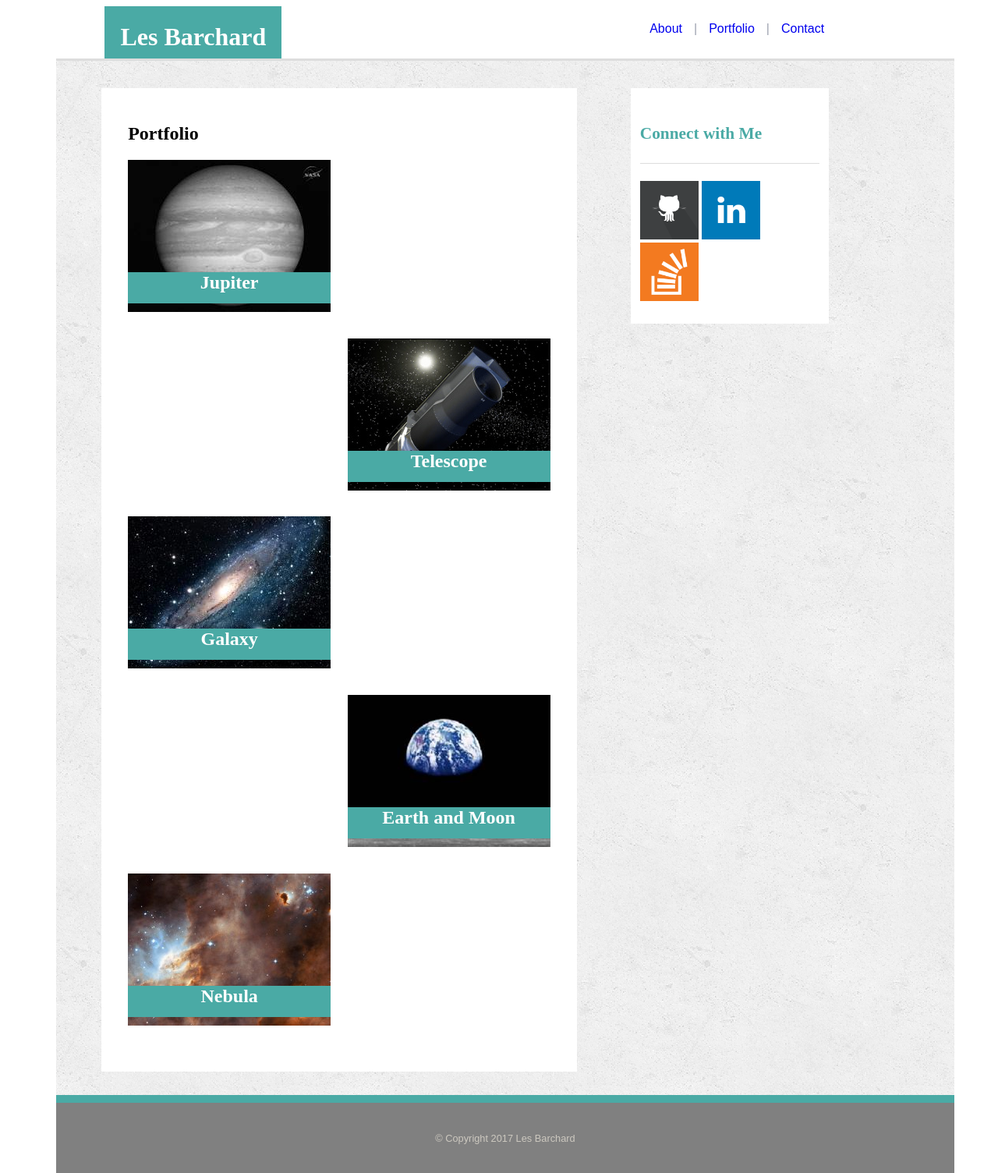
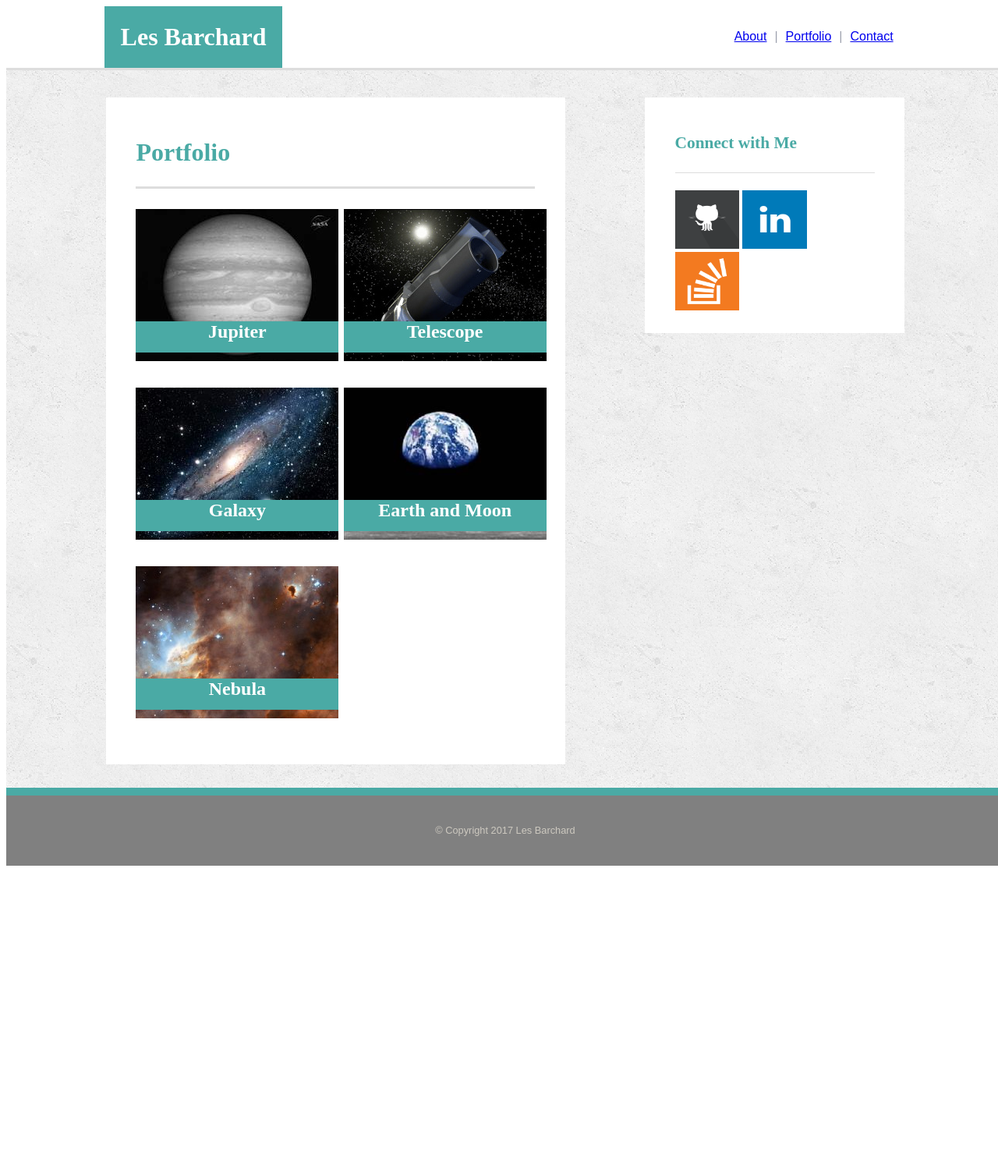
Before and after one commit to lbarchard/Responsive-Portfolio, a PHP site: page /portfolio.html in a window 1280 px wide. Shown: the whole page at 78% size. After the commit the page ends 1110 px from the top, so only its background shows below. Run offline with PHP 8.4, Linux system fonts and the light colour scheme.

Commit message:
cleaned code up to make it more readable and reusable

```diff
--- a/assets/style.css
+++ b/assets/style.css
@@ -1,44 +1,119 @@
+/*The header*/
+
 header {
-	margin-right: 17%;
-	margin-left: 10%;
+	padding-right: 10%;
+	padding-left: 10%;
 }
+
 
 .myName {
 	float: left;
+	padding-left: 2%;
+	padding-right: 2%;
+
+}
+
+.imageLabel {
+	height: 40px;
+	position: relative;
+	bottom: 75px;
+	width: 260px;
+}
+
+.strongText {
 	color: white;
 	background-color: #4aaaa5;
-	padding-left: 20px;
-	padding-right: 20px;
 	text-align: center;
 }
+
+
 
 nav {
 	float: right;
 	position: relative;
-	top: 20px;
+	top: 30px;
 	color: #9da1ae;
 	font-family: Arial;
 }
 
 .space {
-	padding-right: 15px;
-	padding-left: 15px;
+	margin-right: 10px;
+	margin-left: 10px;
 }
+/*End the header*/
+
+
+/*The main body*/
+main {
+	position: absolute;
+	top: 87px;
+	border-top: 3px solid #dddddd;
+	background-image: url("../images/concrete.png");
+	width: 100%;
+}
+
 
 article {
 	float: left;
 	background-color: white;
-	width: 47%;
-	margin-left: 5%;
+	width: 40%;
 	margin-top: 35px;
-	margin-right: 3%;
 	margin-bottom: 30px;
+
+	margin-left: 10%;
 	padding-left: 3%;
 	padding-right: 3%;
 	padding-top: 25px;
 	padding-bottom: 25px;
 }
 
+aside {
+	float: right;
+	background-color: white;
+	width: 20%;
+	margin-top: 35px;
+	margin-bottom: 30px;
+	margin-right: 10%;
+	padding-left: 3%;
+	padding-right: 3%;
+	padding-top: 25px;
+	padding-bottom: 25px;
+
+}
+
+.picture {
+	float: left;
+	padding-right: 25px;
+}
+
+.bodyTitle {
+	color: #4aaaa5;
+	font-size: 24pt;
+	padding-bottom: 25px;
+	border-bottom: 3px solid #dddddd;
+}
+
+.inputFields {
+	border-color: lightgray;
+	width: 90%;
+	margin-left: 0%;
+	margin-right: 5%;
+	border-style: solid;
+	height: 30px;
+	padding-left: 15px;
+}
+
+#connectWithMe {
+	font-size: 16pt;
+	border-bottom: 1px solid #dddddd;
+}
+
+
+
+/*End the main body*/
+
+
+/*The footer*/
 footer {
 	border-top: 10px solid #4aaaa5;
 	position: relative;
@@ -49,24 +124,9 @@ footer {
 
 }
 
-aside {
-	background-color: white;
 
-	width: 20%;
-	margin-left: 3%;
-	margin-top: 35px;
-	margin-right: 5%;
-	margin-bottom: 30px;
-	padding-left: 1%;
-	padding-right: 1%;
-	padding-top: 25px;
-	padding-bottom: 25px;
-	float: left;
-}
+/*End the footer*/
 
-a {
-	text-decoration: none;
-}
 
 button {
 	color: white;
@@ -86,33 +146,10 @@ button {
 
 
 
-.connectwithme {
-	color: #4aaaa5;
-	font-size: 16pt;
-	border-bottom: 1px solid #dddddd;
-	padding-bottom: 25px;
-}
 
 
 
-.mainbody {
-	clear: right;
-	width: 90%;
-	margin-left: 5%;
-	margin-right: 5%;
-	position: absolute;
-	top: 75px;
-	border-top: 3px solid #dddddd;
-	background-image: url("../images/concrete.png");
 
-}
-
-.articleTitle {
-	border-bottom: 3px solid #dddddd;
-	color: #4aaaa5;
-	font-size: 24pt;
-	padding-bottom: 25px;
-}
 
 .maincontent {
 	color: #777777;
@@ -120,14 +157,6 @@ button {
 	font-family: "Helvetica";
 
 }
-
-.picture {
-	float: left;
-	padding-right: 25px;
-	padding-bottom: 10px;
-}
-
-
 
 
 
@@ -140,37 +169,33 @@ button {
 	border: 3px solid grey;
 }
 
+.images {
+	background-color: blue;
+}
+
 .image {
 	height: 75px;
-	width: 75px;
+	width: 32.33%;
 }
 
-.portfolioitems {
+
+.portfolioItems {
 	padding-left: 0px;
-
 	float: left;
 	margin-bottom: -50px;
 	margin-right: 4%;
+	width: 30%;
 }
 
-.portfolioitemsright {
+.portfolioItemsRight {
 	padding-left: 0px;
-
 	float: right;
 	margin-bottom: -50px;
-	margin-right: 0%;
+	margin-right: 8%;
+	width: 40%;
 }
 
 
-
-.imagelabel {
-	color: white;
-	background-color: #4aaaa5;
-	height: 40px;
-	text-align: center;
-	position: relative;
-	bottom: 75px;
-}
 
 .formlabel {
 	color: #777777;
@@ -181,15 +206,7 @@ button {
 
 }
 
-.inputfields {
-	border-color: lightgray;
-	width: 90%;
-	margin-left: 0%;
-	margin-right: 5%;
-	border-style: solid;
-	height: 30px;
-	padding-left: 15px;
-}
+
 
 .textfields {
 	border-color: lightgray;
--- a/portfolio.html
+++ b/portfolio.html
@@ -2,11 +2,13 @@
 <html>
 <head>
 	<title>Les Barchard</title>
+	<meta name="viewport" content="width=device-width">
 	<link rel="stylesheet" type="text/css" href="assets/style.css">
 </head>
 <body>
+
 	<header>
-		<div class="myName">
+		<div class="myName strongText">
 			<h1>Les Barchard</h1>
 		</div>
 		<nav>
@@ -14,46 +16,47 @@
 		</nav>
 	</header>
 
-	<div class=mainbody>
+	<main>
 		<article>
-			<h1 class=articletitle>Portfolio</h1>
+			<h1 class=bodyTitle>Portfolio</h1>
 			<div>
-				<div class=portfolioitems>
+				<div class=portfolioItems>
 					<img src="./images/jupiter.jpg" alt="Jupiter">
-					<H1 class="imagelabel">Jupiter</H1>
+					<H1 class="imageLabel strongText">Jupiter</H1>
 				</div>
-				<div class=portfolioitemsright>
+				<div class=portfolioItemsRight>
 					<img src="./images/hubble.jpg" alt="Hubble Telescope">
-					<H1 class="imagelabel">Telescope</H1>
+					<H1 class="imageLabel strongText">Telescope</H1>
 				</div>
-				<div class=portfolioitems>
+				<div class=portfolioItems>
 					<img src="./images/galaxy.jpg" alt="galaxy">
-					<H1 class="imagelabel">Galaxy</H1>
+					<H1 class="imageLabel strongText">Galaxy</H1>
 				</div>
-				<div class=portfolioitemsright>
+				<div class=portfolioItemsRight>
 					<img src="./images/earthrise.jpg" alt="Earth rising over the moon">
-					<H1 class="imagelabel">Earth and Moon</H1>
+					<H1 class="imageLabel strongText">Earth and Moon</H1>
 				</div>
-				<div class=portfolioitems>
+				<div class=portfolioItems>
 					<img src="./images/nebula.jpg" alt="Nebula">
-					<H1 class="imagelabel">Nebula</H1>
+					<H1 class="imageLabel strongText">Nebula</H1>
 				</div>
 	 		</div>
 		</article>
 
-		<aside class="aside">
-			<h3 class="connectwithme">Connect with Me</h3>
-			<div class="images">
+		<aside>
+			<h3 id="connectWithMe" class="bodyTitle">Connect with Me</h3>
+			<div>
 				<a href="#"><img src="images/github.png" class=image alt="git hub"></a>
 				<a href="#"><img src="images/linkedin.png" class=image alt="linked in"></a>
 				<a href="#"><img src="images/stackoverflow.png" class=image alt="Stack over flow"></a>
 			</div>
 		</aside>
+
 		<footer>
 			<p class=footerfont>© Copyright 2017 Les Barchard</p>
 		</footer>
 
-	</div>
+	</main>
 
 </body>
 </html>
```
Also changed, not shown: contact.html (+13 -10 lines), index.html (+14 -10 lines).
